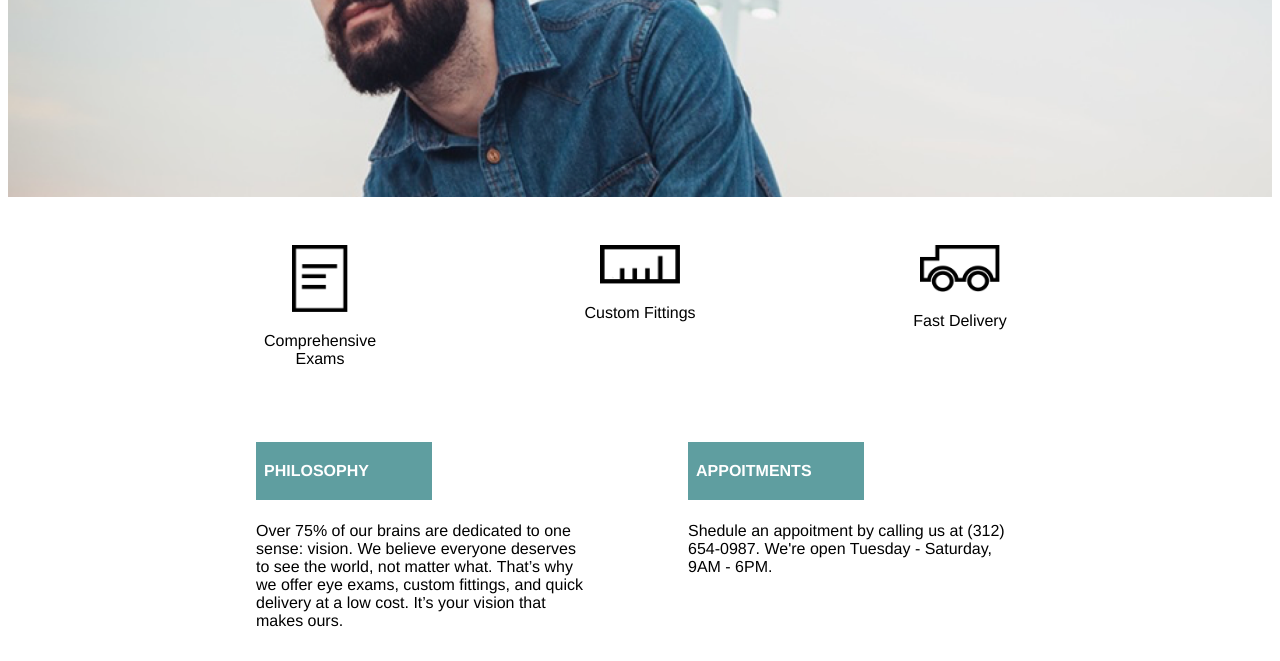
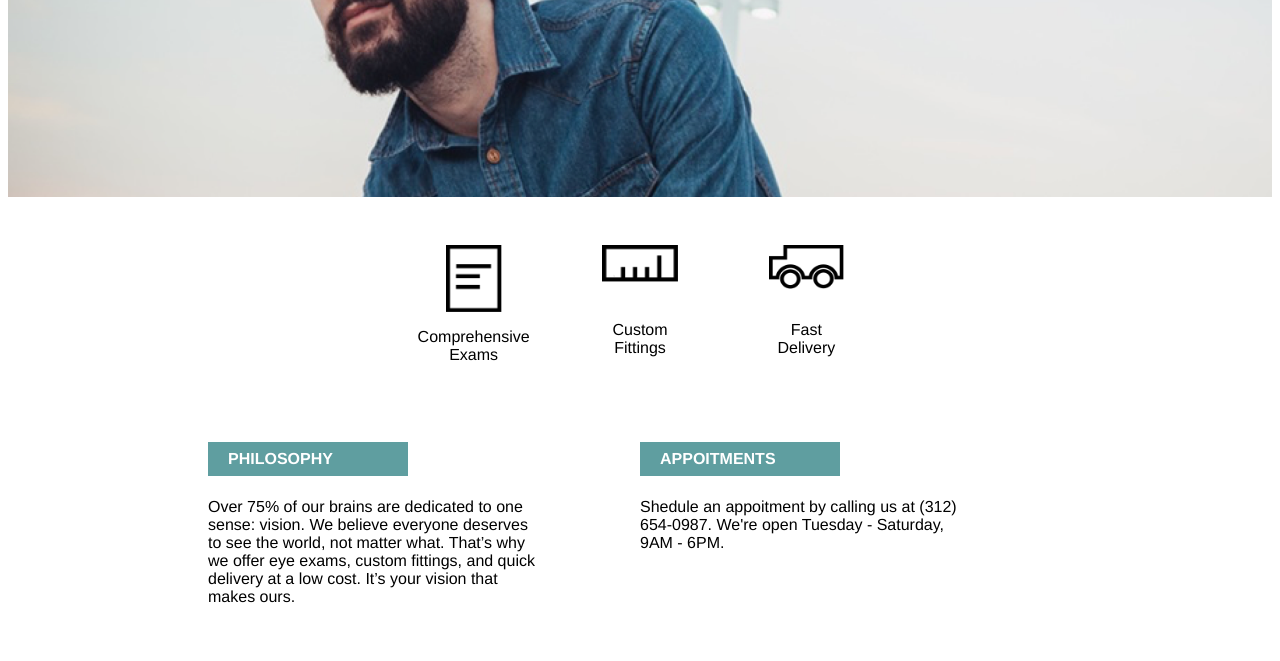
Before and after one commit to UAllen95/TortoiseshellOptics, a plain HTML site: page index.html in a window 1280 px wide. Shown: the part 291-952 px from the top of the page. Drawn offline with Linux system fonts and the light colour scheme.

Commit message:
Desktop Version 100%

```diff
--- a/resources/css/style.css
+++ b/resources/css/style.css
@@ -82,14 +82,18 @@ nav span {
 
 #gallery .container {
   display: flex;
-  justify-content: space-around;
+  justify-content: center;
 }
 
 .image {
   height: 8rem;
-  width: 8rem;
-  padding: 3rem 0;
+  width: 5rem;
+  margin: 3rem 2.7rem;
   text-align: center;
+  display: flex;
+  flex-direction: column;
+  justify-content: space-between;
+  align-items: center;
 }
 
 .image.paper img {
@@ -97,11 +101,11 @@ nav span {
 }
 
 .image.ruler img {
-  width: 5rem;
+  width: 4.7rem;
 }
 
 .image.truck img {
-  width: 5rem;
+  width: 4.7rem;
 }
 
 #info {
@@ -112,20 +116,19 @@ nav span {
 
 #info .container {
   display: flex;
-  justify-content: center;
+  justify-content: flex-start;
 }
 
 .box {
   width: 35%;
-  margin: 0 5%;
-  margin-bottom: 5rem;
+  margin: 0 5% 5rem 5%;
 }
 
 .box .blue {
   font-size: 1rem;
   font-weight: bold;
   width: 10rem;
-  padding: 1.25rem 0.5rem;
+  padding: 0.5rem 1.25rem;
 }
 
 footer {
```
